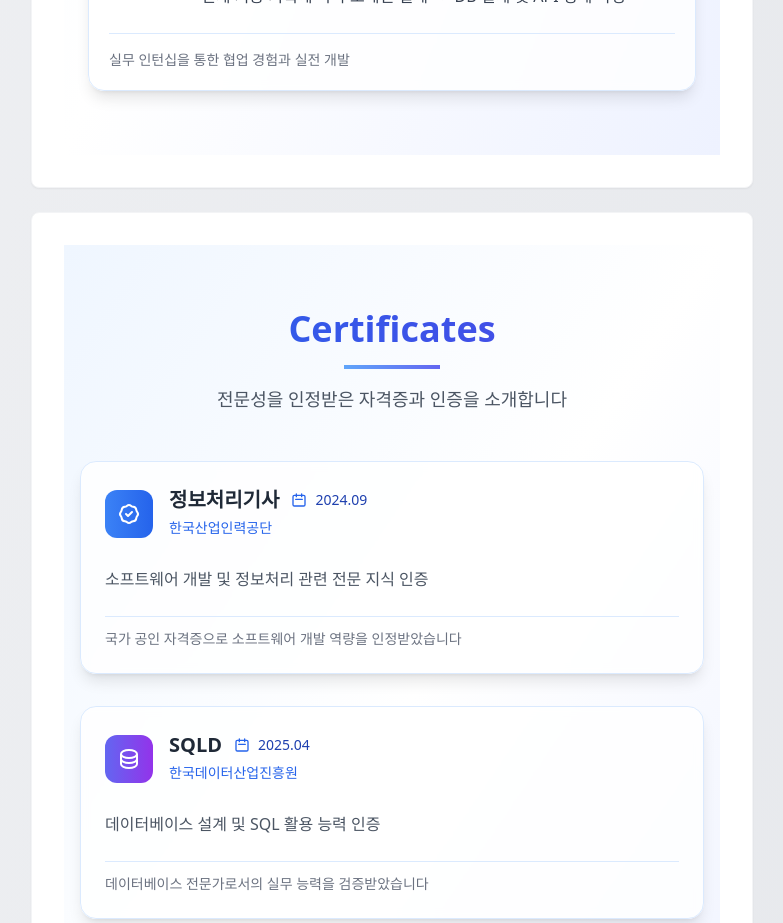
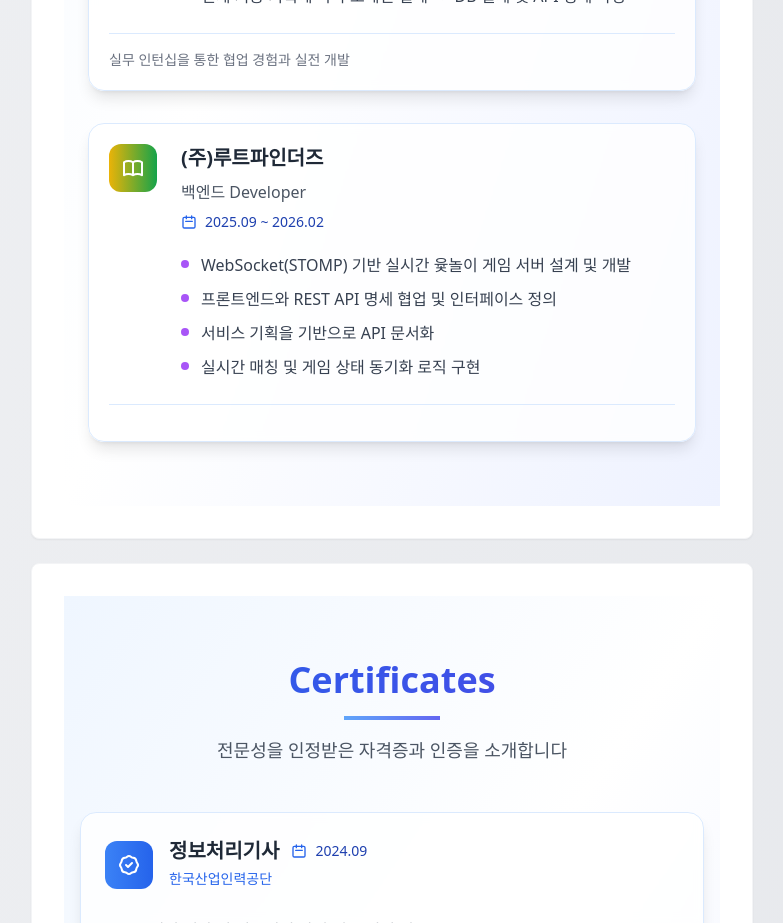
Before and after one commit to treejh/portfolio, a Next.js app: page / in a window 1280 px wide. Shown: the part 4340-5263 px from the top of the page, without its empty margins (463-1246 px from the left). Built offline with nearby package versions, Linux system fonts and the light colour scheme.

Commit message:
feat: 루트 파인더즈 경력 추가 )

```diff
--- a/src/components/Experience.tsx
+++ b/src/components/Experience.tsx
@@ -109,6 +109,32 @@ export default function Experience() {
         </svg>
       ),
     },
+        {
+      title: "(주)루트파인더즈",
+  subtitle: "백엔드 Developer",
+  period: "2025.09 ~ 2026.02",
+  description: [
+    "WebSocket(STOMP) 기반 실시간 윷놀이 게임 서버 설계 및 개발",
+    "프론트엔드와 REST API 명세 협업 및 인터페이스 정의",
+    "서비스 기획을 기반으로 API 문서화",
+    "실시간 매칭 및 게임 상태 동기화 로직 구현"
+  ],
+      icon: (
+        <svg
+          className="w-6 h-6 text-white"
+          fill="none"
+          viewBox="0 0 24 24"
+          stroke="currentColor"
+        >
+          <path
+            strokeLinecap="round"
+            strokeLinejoin="round"
+            strokeWidth={2}
+            d="M12 6.253v13m0-13C10.832 5.477 9.246 5 7.5 5S4.168 5.477 3 6.253v13C4.168 18.477 5.754 18 7.5 18s3.332.477 4.5 1.253m0-13C13.168 5.477 14.754 5 16.5 5c1.747 0 3.332.477 4.5 1.253v13C19.832 18.477 18.247 18 16.5 18c-1.746 0-3.332.477-4.5 1.253"
+          />
+        </svg>
+      ),
+    },
   ];
 
   return (
@@ -142,7 +168,11 @@ export default function Experience() {
                       ? "bg-gradient-to-r from-indigo-500 to-purple-600"
                       : idx === 2
                       ? "bg-gradient-to-r from-cyan-500 to-blue-600"
-                      : "bg-gradient-to-r from-purple-500 to-pink-600"
+                      : idx === 3
+                      ? "bg-gradient-to-r from-purple-500 to-pink-600"
+                      : idx === 4
+                      ? "bg-gradient-to-r from-yellow-500 to-green-600"
+                      : "bg-gradient-to-r from-green-500 to-emerald-600"
                   }`}
                 >
                   {exp.icon}
```
